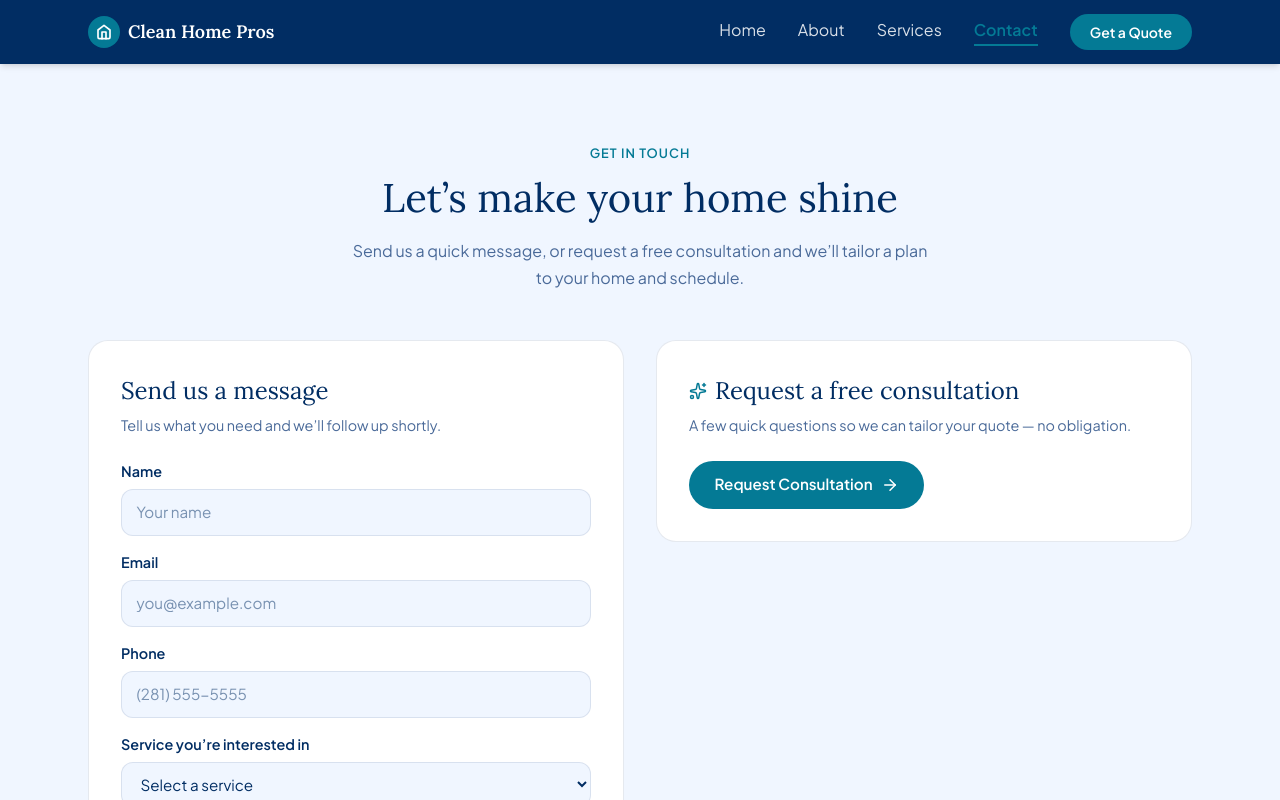
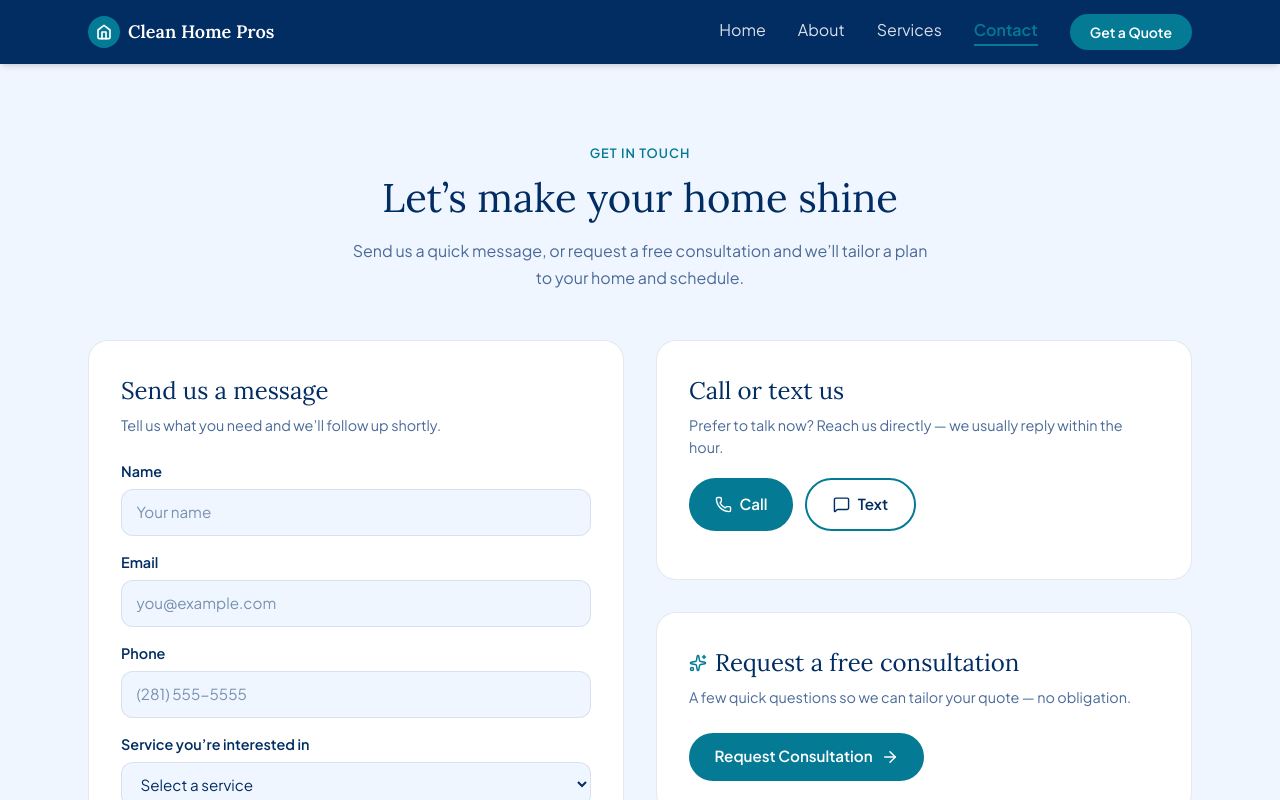
Before and after one commit to rmathew21/clean-home-pros, a Next.js app: page /contact in a window 1280 px wide. Shown: the top 800 px of the page. Built offline with nearby package versions, Linux system fonts and the light colour scheme.

Commit message:
feat: added call/text section to ContactPage

```diff
--- a/components/ContactPage.tsx
+++ b/components/ContactPage.tsx
@@ -11,6 +11,7 @@ import {
   User,
   Sparkles,
   ArrowRight,
+  MessageSquare,
 } from "lucide-react";
 
 const NAVY = "#012D63";
@@ -64,6 +65,12 @@ const pillButtonStyle: React.CSSProperties = {
   padding: "0.8rem 1.6rem",
   cursor: "pointer",
 };
+
+const PHONE_DISPLAY = "(281) 846-4844";
+const PHONE_E164 = "+12818464844";
+const SMS_BODY = encodeURIComponent(
+  "Hi Clean Home Pros, I'd like a quote for "
+);
 
 function ChoiceButton({
   selected,
@@ -403,6 +410,66 @@ export function ContactPage() {
           )}
 
           {/* Right request free consultation form */}
+          <div
+            style={{ display: "flex", flexDirection: "column", gap: "2rem" }}
+          >
+            {/* Call or text card */}
+            <div style={cardStyle}>
+              <h2
+                style={{
+                  fontFamily: FONT_SERIF,
+                  color: NAVY,
+                  fontSize: "1.5rem",
+                  marginBottom: "0.4rem",
+                }}
+              >
+                Call or text us
+              </h2>
+              <p
+                style={{
+                  fontFamily: FONT_SANS,
+                  color: MUTED,
+                  fontSize: "0.9rem",
+                  marginBottom: "1.25rem",
+                }}
+              >
+                Prefer to talk now? Reach us directly &mdash; we usually reply
+                within the hour.
+              </p>
+              <div
+                style={{ display: "flex", flexWrap: "wrap", gap: "0.75rem" }}
+              >
+                <a
+                  href={`tel:${PHONE_E164}`}
+                  style={{ ...pillButtonStyle, textDecoration: "none" }}
+                >
+                  <Phone size={17} /> Call
+                </a>
+                <a
+                  href={`sms:${PHONE_E164}?&body=${SMS_BODY}`}
+                  style={{
+                    ...pillButtonStyle,
+                    textDecoration: "none",
+                    backgroundColor: "transparent",
+                    color: NAVY,
+                    border: `2px solid ${TEAL}`,
+                  }}
+                >
+                  <MessageSquare size={17} /> Text
+                </a>
+              </div>
+              <p
+                style={{
+                  fontFamily: FONT_SANS,
+                  color: MUTED,
+                  fontSize: "0.85rem",
+                  marginTop: "1rem",
+                }}
+              >
+                {/* {PHONE_DISPLAY} */}
+              </p>
+            </div>
+
             {consultSubmitted ? (
               <SuccessCard message="Your consultation request is in. We&rsquo;ll reach out using your preferred method to confirm details." />
             ) : (
@@ -656,6 +723,7 @@ export function ContactPage() {
               </div>
             )}
           </div>
+        </div>
       </section>
     </div>
   );
```
Lines whose indentation alone changed are shown as unchanged.
